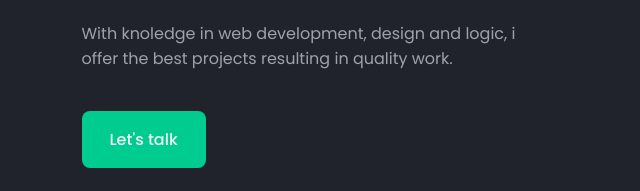
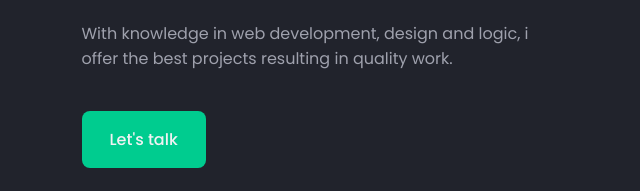
Before and after one commit to Facundo-Wehrli/Portfolio, a plain HTML site: page index.html in a window 1280 px wide. Shown: the part 415-606 px from the top of the page, 0-640 px from the left. Drawn offline with nearby package versions, Linux system fonts and the light colour scheme.

Commit message:
chore: change knolede to knowledge spelling

```diff
--- a/index.html
+++ b/index.html
@@ -77,7 +77,7 @@
               <h3 class="home__education">Full-Stack web developer</h3>
 
               <p class="home__description">
-                With knoledge in web development, design and logic, i offer the
+                With knowledge in web development, design and logic, i offer the
                 best projects resulting in quality work.
               </p>
 
```
